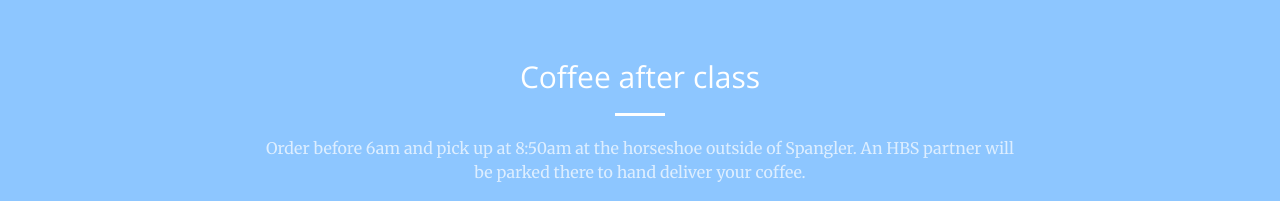
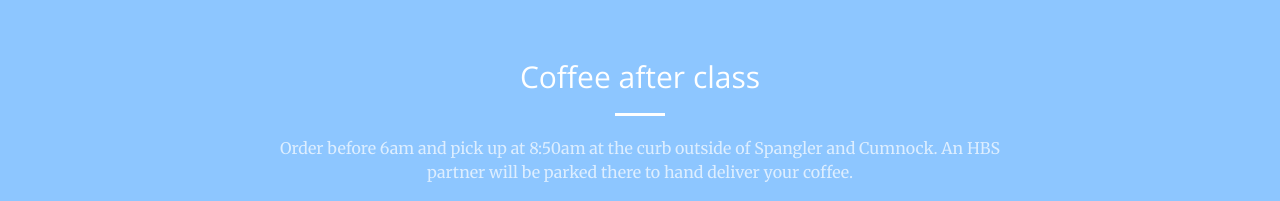
Before and after one commit to bridgesbrew/bridgesbrew.github.io, a website: page index.html in a window 1280 px wide. Shown: the part 840-1041 px from the top of the page. Drawn offline with nearby package versions, Linux system fonts and the light colour scheme; grey boxes are pictures that could not be loaded; a script that the page names is missing.

Commit message:
change the horseshoe to the curb

```diff
--- a/index.html
+++ b/index.html
@@ -85,7 +85,7 @@
                 <div class="col-lg-8 col-lg-offset-2 text-center">
                     <h2 class="section-heading">Coffee after class</h2>
                     <hr class="light">
-                    <p class="text-faded">Order before 6am and pick up at 8:50am at the horseshoe outside of Spangler. An HBS partner will be parked there to hand deliver your coffee.</p>
+                    <p class="text-faded">Order before 6am and pick up at 8:50am at the curb outside of Spangler and Cumnock. An HBS partner will be parked there to hand deliver your coffee.</p>
 <iframe src="https://www.google.com/maps/embed?pb=!1m18!1m12!1m3!1d736.981821469963!2d-71.1234374118831!3d42.365388898692764!2m3!1f0!2f0!3f0!3m2!1i1024!2i768!4f13.1!3m3!1m2!1s0x0%3A0x0!2zNDLCsDIxJzU1LjQiTiA3McKwMDcnMjIuNCJX!5e0!3m2!1sen!2sus!4v1514914797967" width="320" height="240" frameborder="0" style="border:0" allowfullscreen></iframe>					<br/>
                     <a id="payLink" href="https://venmo.com/?txn=pay&audience=friends&recipients=Maura-Lynch&amount=3&note=Bridge's%20Cold%20Brew%20Coffee" class="page-scroll btn btn-default btn-xl sr-button">Order with Venmo</a>
                 </div>
```
